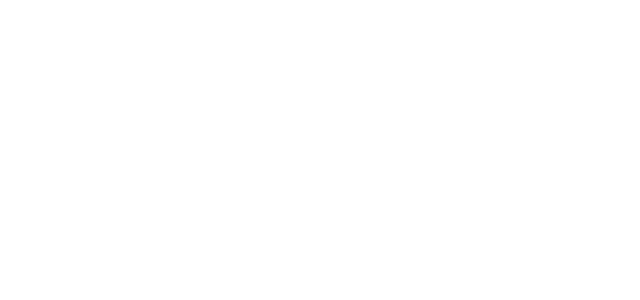
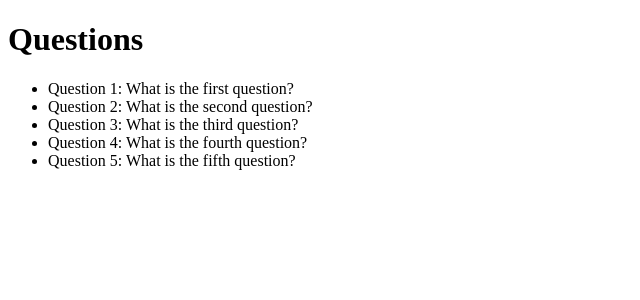
Before and after one commit to kunal60/frontend-client, a React (Create React App) app: page /questions in a window 1280 px wide. Before the commit this address had no page. Shown: the top 300 px of the page, without its empty margins (0-640 px from the left). Built offline with nearby package versions, Linux system fonts and the light colour scheme.

Commit message:
add questions

```diff
--- a/src/containers/App.js
+++ b/src/containers/App.js
@@ -1,7 +1,7 @@
 import React from 'react';
 import { BrowserRouter as Router, Route, Routes } from 'react-router-dom';
 import NotificationsPage from '../pages/NotificationsPage'; // Update import path
-import QuestionPromptPage from '../pages/QuestionPromptPage'; // Update import path
+import QuestionPage from '../pages/QuestionPage'; // Update import path
 
 const App = () => {
     return (
@@ -10,7 +10,7 @@
                 {/* Add content for the NotificationsPage */}
                 <Routes>
                     <Route exact path="/" element={<NotificationsPage />} />
-                    {/* <Route exact path="/ask" element={<QuestionPromptPage />} /> */}
+                    <Route exact path="/questions" element={<QuestionPage />} /> // Define the route for the new page
                 </Routes>
             </div>
         </Router>
--- a/src/pages/NotificationsPage.js
+++ b/src/pages/NotificationsPage.js
@@ -1,6 +1,7 @@
 import React, { useState, useEffect } from 'react';
 import Notifications from '../components/Notifications';
 import bell1Icon from '../assets/bell.png'; // Import bell1 icon
+import { Link } from 'react-router-dom';
 
 const NotificationsPage = () => {
     const [notifications, setNotifications] = useState([]);
@@ -38,9 +39,21 @@
         }
     };
 
-    // Show article name when notification icon is clicked (optional)
+    // Show article name when notification icon is clicked
     const handleBellClick = () => {
         // Implement logic to display the article name (e.g., show a modal)
+    };
+
+    // Fetch question-answer pairs from API
+    const fetchQAFromAPI = async () => {
+        try {
+            const response = await fetch('your-api-url');
+            const data = await response.json();
+            // Process the data and create a prompt engineering based on questions
+            console.log(data);
+        } catch (error) {
+            console.error('Error fetching question-answer pairs:', error);
+        }
     };
 
     return (
@@ -51,6 +64,11 @@
                 <div className="notification-container">
                     <img src={bell1Icon} alt="Notification Bell" />
                     <span>A new Article named: {articleName} is published!</span>
+                    {/* Button to fetch question-answer pairs */}
+  {/* Use Link to navigate to the new page */}
+  <Link to="/questions">
+                        <button>Show More Insights</button>
+                    </Link>
                 </div>
             )}
             <Notifications notifications={notifications} />
--- /dev/null
+++ b/src/pages/QuestionPage.js
@@ -0,0 +1,26 @@
+// QuestionPage.js
+import React from 'react';
+
+const QuestionPage = () => {
+    // Define the questions and answers here
+    const questions = [
+        "Question 1: What is the first question?",
+        "Question 2: What is the second question?",
+        "Question 3: What is the third question?",
+        "Question 4: What is the fourth question?",
+        "Question 5: What is the fifth question?",
+    ];
+
+    return (
+        <div>
+            <h1>Questions</h1>
+            <ul>
+                {questions.map((question, index) => (
+                    <li key={index}>{question}</li>
+                ))}
+            </ul>
+        </div>
+    );
+};
+
+export default QuestionPage;
--- a/src/pages/QuestionPromptPage.js
+++ /dev/null
@@ -1,14 +0,0 @@
-// QuestionPromptPage.js
-import React from 'react';
-import QuestionPrompt from '../components/QuestionPrompt';
-
-const QuestionPromptPage = () => {
-    return (
-        <div>
-            <h1>Ask a Question</h1>
-            <QuestionPrompt />
-        </div>
-    );
-};
-
-export default QuestionPromptPage;
```
